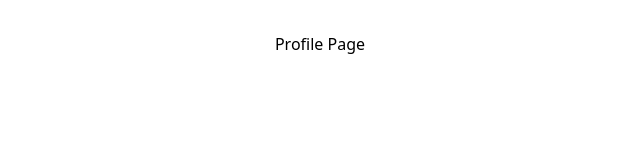
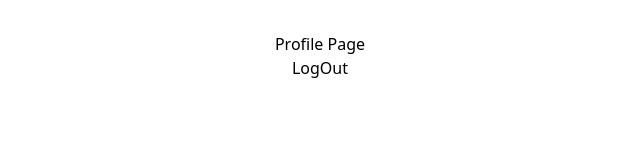
Before and after one commit to SadetTurhan/Task-Manager, a React (Vite) app in the folder Task-Manager/: page /profile in a window 1280 px wide. Shown: the top 160 px of the page, without its empty margins (320-960 px from the left). Built offline with nearby package versions, Linux system fonts and the light colour scheme.

Commit message:
working on context

```diff
--- a/Task-Manager/src/App.jsx
+++ b/Task-Manager/src/App.jsx
@@ -1,15 +1,19 @@
 import { useState } from 'react'
 import { Routes, Route } from "react-router-dom"
 import './App.css'
-import { LoginForm } from "./components/LoginForm"
+import { AuthProvider } from "./utils/auth"
+import LoginForm  from "./components/LoginForm"
+import { RequireAuth} from "./utils/RequireAuth"
 import { ProfilePage } from "../src/components/ProfilePage"
 function App() {
 
   return (
+    <AuthProvider>
    <Routes>
       <Route path="/" element={<LoginForm />} />
       <Route path="/profile" element={<ProfilePage />} />
    </Routes>
+   </AuthProvider>
   )
 }
 
--- a/Task-Manager/src/components/LoginForm.jsx
+++ b/Task-Manager/src/components/LoginForm.jsx
@@ -1,19 +1,34 @@
 import { useState } from "react";
 import { useForm } from "react-hook-form";
-
+import { useNavigate } from "react-router-dom";
+import { useAuth } from "../utils/auth";
 function LoginForm(){
+  const [ user, setUser ] = useState('')
+  const auth = useAuth()
+  const navigate = useNavigate()
+  const handleLogin = () => {
+      auth.login(user)
+      navigate("/profile")
+  }
     const { register, handleSubmit } = useForm();
+    function loginProfile(){
+      if(auth.user){
+        navigate("/profile")
+      }else{
+        navigate('/profile')
+      }
+    }
     const [data, setData] = useState([]);
 
     return (
         <div className="mt-4 ml-24 bg-green-300 w-3/4">
       <form className="space-y-4 inline-flex flex-col" onSubmit={handleSubmit((data) => setData(JSON.stringify(data)))}>
-        <label>Account Name</label><input type="text" className="bg-amber-100 p-4 m-2" {...register("accountName")} placeholder="Account name" />
+        <label>Account Name</label><input type="text" className="bg-amber-100 p-4 m-2" {...register("accountName")} placeholder="Account name" onChange={e => setUser(e.target.value)} />
         <label>E mail</label><input className="bg-amber-100 p-4 m-2" {...register("email")} placeholder="E-mail" />
-        <input className="text-green bg-amber-100 hover:bg-blue-800 w-20 ml-24" type="submit" value="submit"/>
+        <input className="text-green bg-amber-100 hover:bg-blue-800 w-20 ml-24" type="submit" value="submit" onClick={handleLogin}/>
       </form>
       </div>
     );
 }
 
-export { LoginForm };
+export default LoginForm ;
--- a/Task-Manager/src/components/ProfilePage.jsx
+++ b/Task-Manager/src/components/ProfilePage.jsx
@@ -1,7 +1,16 @@
+import { useAuth } from "../utils/auth";
+import { useNavigate } from "react-router-dom";
 function ProfilePage(){
+    const auth = useAuth()
+    const navigate = useNavigate()
+    const handleLogout = () =>{
+        auth.logout()
+        navigate('/')
+    }
     return(
         <div>
-            Profile Page
+            <p>Profile Page{auth.user}</p>
+            <button onClick={handleLogout}>LogOut</button>
         </div>
     )
 }
--- a/Task-Manager/src/utils/auth.jsx
+++ b/Task-Manager/src/utils/auth.jsx
@@ -1,13 +1,20 @@
-import { useState,createContext } from "react";
+import { useState , useContext, createContext } from "react";
 
 const AuthContext = createContext(null)
 
-export const AuthProvider = () => {
+export const AuthProvider = ( { children } ) => {
     const [ user, setUser ] = useState(null)
-    const login = user => {
+    const login = (user) => {
         setUser(user)
     }
     const logout = () => {
         setUser(null)
     }
+    return (<AuthContext.Provider value={ {user,login, logout}}>
+        {children}
+        </AuthContext.Provider>)
 }
+
+export const useAuth = () => {
+    return useContext(AuthContext)
+}
```
